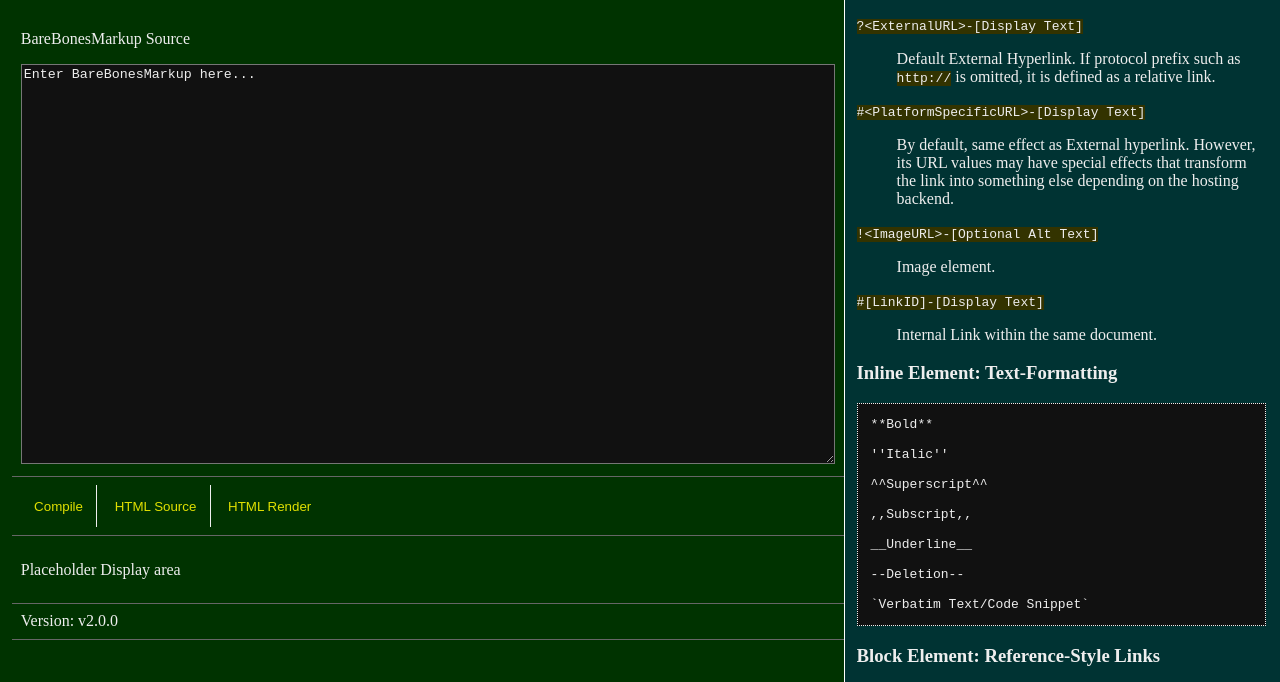
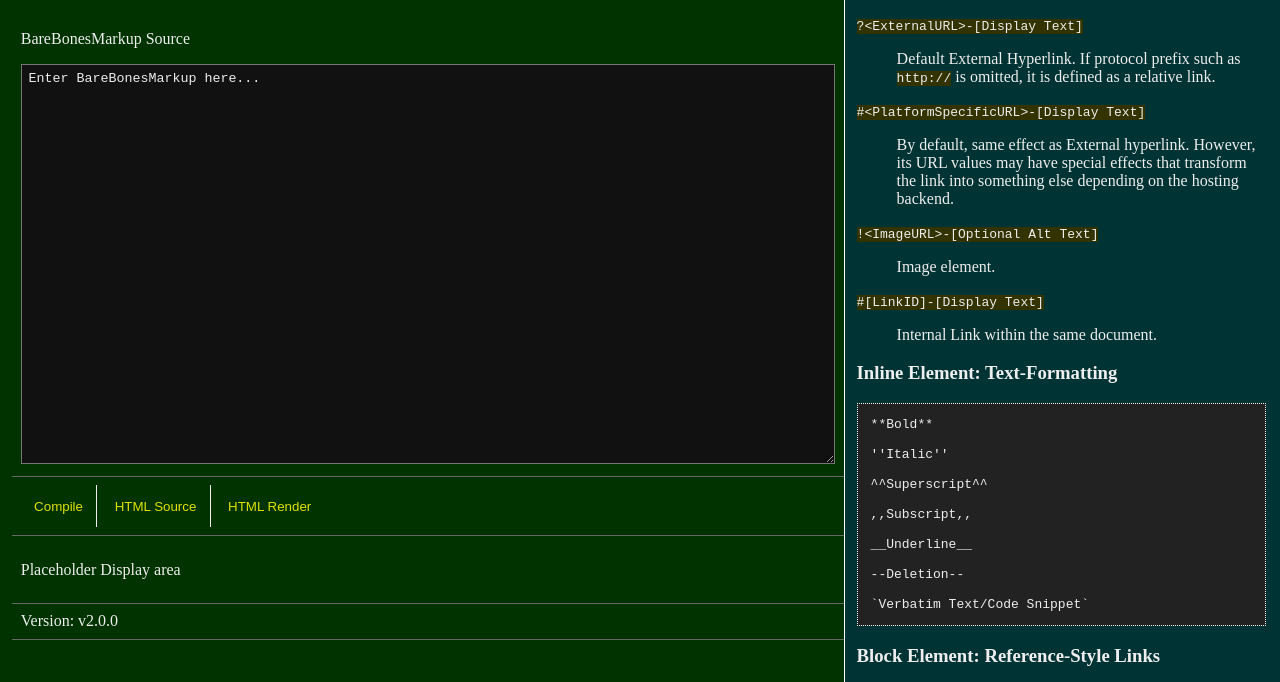
Before and after one commit to Preole/bbm, a website: page dist/BBM.html in a window 1280 px wide. Shown: the part 93-775 px from the top of the page. Drawn offline with Linux system fonts and the light colour scheme.

Commit message:
CSS fix in HTML Application

```diff
--- a/dist/BBM.html
+++ b/dist/BBM.html
@@ -84,7 +84,7 @@ background: #330;
 }
 
 pre {
-background: #111111;
+background: #222;
 border: 1px dotted #eee;
 padding: 1em;
 white-space: pre-wrap;       /* css-3 */
@@ -104,6 +104,7 @@ textarea {
 height: 30em;
 width: 100%;
 background: #111;
+padding: 0.5em;
 color: #eee;
 }
 
```
